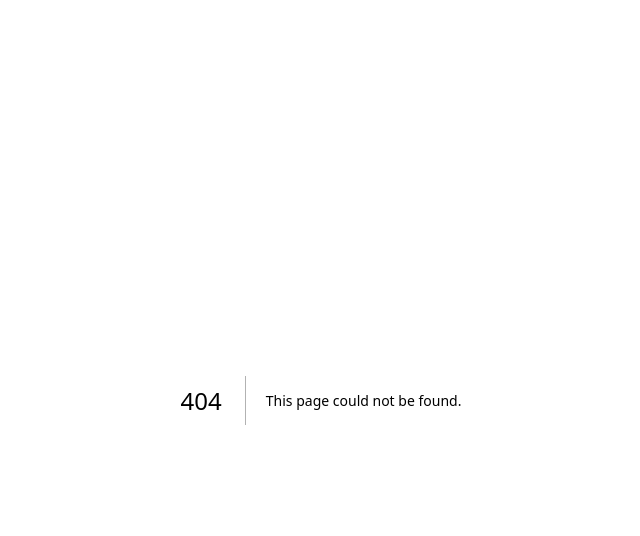
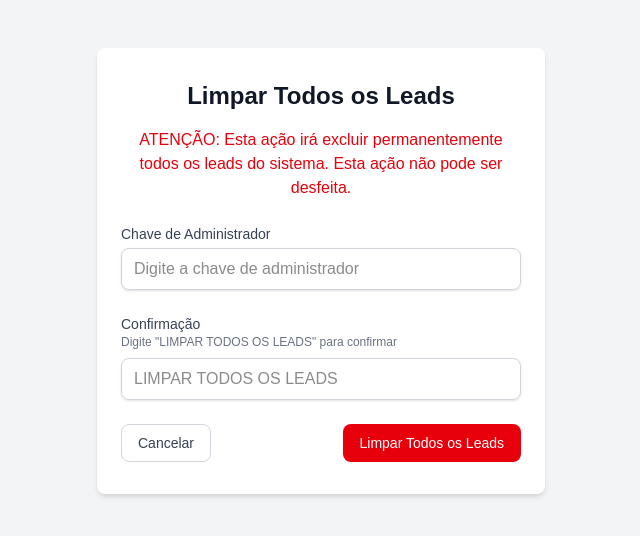
Before and after one commit to nivleknasc/gabinetenamao, a Next.js app: page /admin/limpar-leads in a window 1280 px wide. Before the commit this address had no page. Shown: the top 536 px of the page, without its empty margins (319-959 px from the left). Built offline with nearby package versions, Linux system fonts and the light colour scheme.

Commit message:
Adiciona funcionalidade para limpar leads

```diff
--- /dev/null
+++ b/src/app/admin/limpar-leads/page.tsx
@@ -0,0 +1,134 @@
+'use client';
+
+import { useState } from 'react';
+import { useRouter } from 'next/navigation';
+
+export default function LimparLeadsPage() {
+  const [senha, setSenha] = useState('');
+  const [loading, setLoading] = useState(false);
+  const [mensagem, setMensagem] = useState('');
+  const [erro, setErro] = useState('');
+  const [confirmacao, setConfirmacao] = useState('');
+  const router = useRouter();
+
+  const handleLimparLeads = async () => {
+    // Verificar se a confirmação foi digitada corretamente
+    if (confirmacao !== 'LIMPAR TODOS OS LEADS') {
+      setErro('Por favor, digite a frase de confirmação exatamente como mostrada');
+      return;
+    }
+
+    setLoading(true);
+    setErro('');
+    setMensagem('');
+
+    try {
+      const response = await fetch('/api/admin/limpar-leads', {
+        method: 'POST',
+        headers: {
+          'Content-Type': 'application/json',
+        },
+        body: JSON.stringify({ chaveSeguranca: senha }),
+      });
+
+      const data = await response.json();
+
+      if (response.ok) {
+        setMensagem(data.message);
+        // Redirecionar para o dashboard após 3 segundos
+        setTimeout(() => {
+          router.push('/dashboard/formularios');
+        }, 3000);
+      } else {
+        setErro(data.message || 'Erro ao limpar leads');
+      }
+    } catch (error: any) {
+      setErro(error.message || 'Erro ao processar solicitação');
+    } finally {
+      setLoading(false);
+    }
+  };
+
+  return (
+    <div className="min-h-screen bg-gray-100 dark:bg-gray-900 py-12 px-4 sm:px-6 lg:px-8">
+      <div className="max-w-md mx-auto bg-white dark:bg-gray-800 rounded-lg shadow-md overflow-hidden">
+        <div className="px-6 py-8">
+          <div className="text-center">
+            <h1 className="text-2xl font-bold text-gray-900 dark:text-white mb-4">
+              Limpar Todos os Leads
+            </h1>
+            <p className="text-red-600 dark:text-red-400 font-medium mb-6">
+              ATENÇÃO: Esta ação irá excluir permanentemente todos os leads do sistema.
+              Esta ação não pode ser desfeita.
+            </p>
+          </div>
+
+          <div className="space-y-6">
+            <div>
+              <label htmlFor="senha" className="block text-sm font-medium text-gray-700 dark:text-gray-300">
+                Chave de Administrador
+              </label>
+              <input
+                id="senha"
+                type="password"
+                value={senha}
+                onChange={(e) => setSenha(e.target.value)}
+                className="mt-1 block w-full px-3 py-2 border border-gray-300 dark:border-gray-700 rounded-md shadow-sm focus:outline-none focus:ring-indigo-500 focus:border-indigo-500 dark:bg-gray-700 dark:text-white"
+                placeholder="Digite a chave de administrador"
+                required
+              />
+            </div>
+
+            <div>
+              <label htmlFor="confirmacao" className="block text-sm font-medium text-gray-700 dark:text-gray-300">
+                Confirmação
+              </label>
+              <p className="text-xs text-gray-500 dark:text-gray-400 mb-2">
+                Digite "LIMPAR TODOS OS LEADS" para confirmar
+              </p>
+              <input
+                id="confirmacao"
+                type="text"
+                value={confirmacao}
+                onChange={(e) => setConfirmacao(e.target.value)}
+                className="mt-1 block w-full px-3 py-2 border border-gray-300 dark:border-gray-700 rounded-md shadow-sm focus:outline-none focus:ring-indigo-500 focus:border-indigo-500 dark:bg-gray-700 dark:text-white"
+                placeholder="LIMPAR TODOS OS LEADS"
+                required
+              />
+            </div>
+
+            {erro && (
+              <div className="bg-red-50 dark:bg-red-900/30 border-l-4 border-red-500 p-4">
+                <p className="text-red-700 dark:text-red-400">{erro}</p>
+              </div>
+            )}
+
+            {mensagem && (
+              <div className="bg-green-50 dark:bg-green-900/30 border-l-4 border-green-500 p-4">
+                <p className="text-green-700 dark:text-green-400">{mensagem}</p>
+              </div>
+            )}
+
+            <div className="flex items-center justify-between">
+              <button
+                type="button"
+                onClick={() => router.push('/dashboard/formularios')}
+                className="inline-flex items-center px-4 py-2 border border-gray-300 dark:border-gray-700 text-sm font-medium rounded-md text-gray-700 dark:text-gray-300 bg-white dark:bg-gray-800 hover:bg-gray-50 dark:hover:bg-gray-700"
+              >
+                Cancelar
+              </button>
+              <button
+                type="button"
+                onClick={handleLimparLeads}
+                disabled={loading}
+                className="inline-flex items-center px-4 py-2 border border-transparent text-sm font-medium rounded-md text-white bg-red-600 hover:bg-red-700 focus:outline-none focus:ring-2 focus:ring-offset-2 focus:ring-red-500 disabled:opacity-50"
+              >
+                {loading ? 'Processando...' : 'Limpar Todos os Leads'}
+              </button>
+            </div>
+          </div>
+        </div>
+      </div>
+    </div>
+  );
+}
--- /dev/null
+++ b/src/app/api/admin/limpar-leads/route.ts
@@ -0,0 +1,56 @@
+import { NextResponse } from 'next/server';
+import { supabase } from '@/lib/supabase/supabaseClient';
+
+// Esta é uma rota de administração que deve ser protegida
+// Em um ambiente de produção, você deve adicionar autenticação adequada
+export async function POST(request: Request) {
+  try {
+    // Verificar se a solicitação contém uma chave de segurança
+    // Esta é uma implementação básica de segurança
+    // Em produção, use um sistema de autenticação adequado
+    const { chaveSeguranca } = await request.json();
+
+    // Defina uma chave de segurança forte
+    // Esta chave deve ser alterada para uma string aleatória e complexa
+    const CHAVE_ADMIN = 'gabinetenamao-admin-2024';
+
+    if (chaveSeguranca !== CHAVE_ADMIN) {
+      return NextResponse.json(
+        { success: false, message: 'Acesso não autorizado' },
+        { status: 401 }
+      );
+    }
+
+    // Limpar todos os leads
+    const { error } = await supabase.from('leads').delete().neq('id', '');
+
+    if (error) {
+      console.error('Erro ao limpar leads:', error);
+      return NextResponse.json(
+        { success: false, message: 'Erro ao limpar leads', error: error.message },
+        { status: 500 }
+      );
+    }
+
+    // Verificar se os leads foram realmente excluídos
+    const { data: contagem, error: erroContagem } = await supabase
+      .from('leads')
+      .select('*', { count: 'exact', head: true });
+
+    if (erroContagem) {
+      console.error('Erro ao verificar contagem de leads:', erroContagem);
+    }
+
+    return NextResponse.json({
+      success: true,
+      message: 'Todos os leads foram excluídos com sucesso',
+      contagem: contagem
+    });
+  } catch (error: any) {
+    console.error('Erro ao processar solicitação:', error);
+    return NextResponse.json(
+      { success: false, message: 'Erro ao processar solicitação', error: error.message },
+      { status: 500 }
+    );
+  }
+}
```
Also changed, not shown: 1 other file (tests, documents, lock files or other folders).
